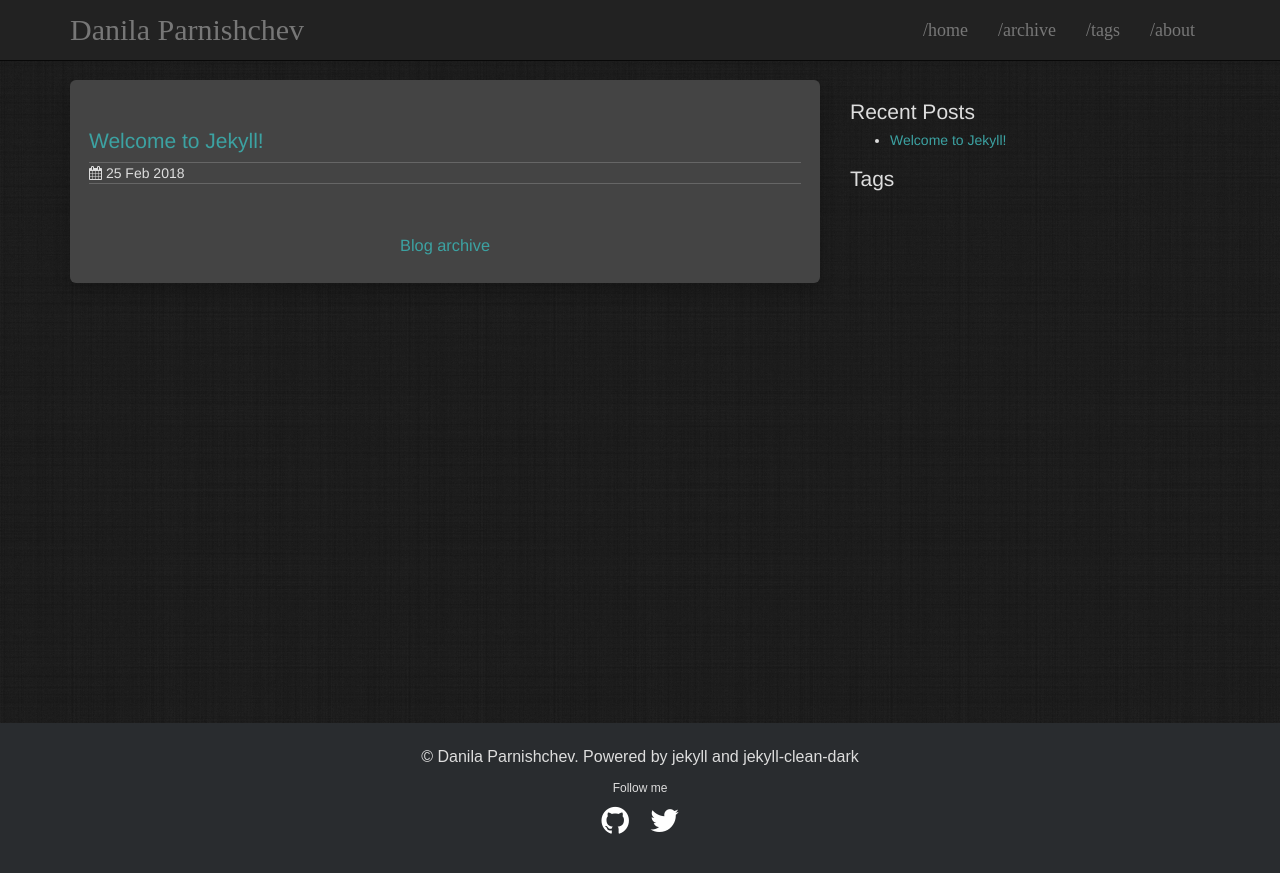
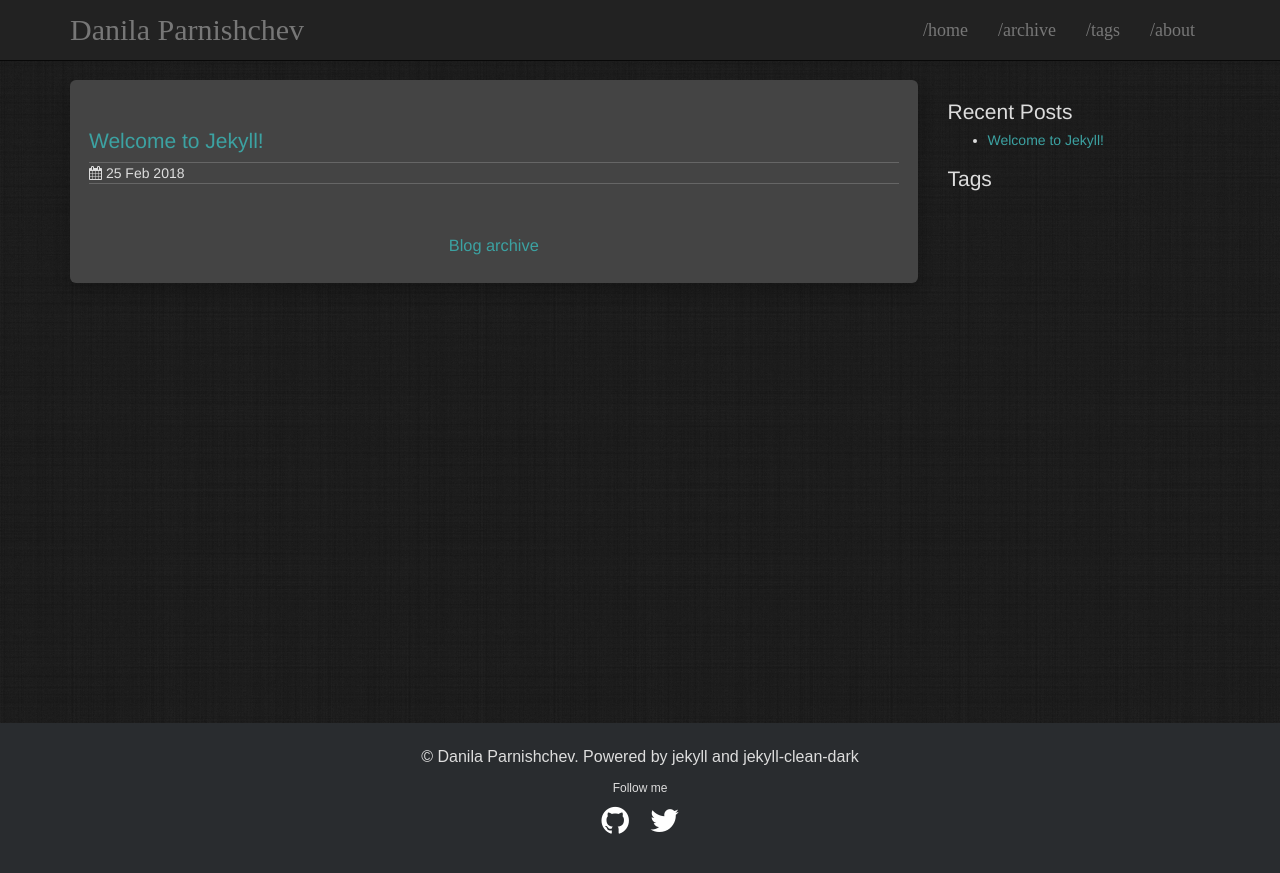
Before and after one commit to dparnishchev/dparnishchev.github.io, a Jekyll site: the page built from index.html, in a window 1280 px wide. Shown: the top 873 px of the page. Built offline with Jekyll 4.4.1, drawn with Linux system fonts in a browser that asks for light colours; the list of posts is cut into pages by our own code.

Commit message:
Blog column made wider

```diff
--- a/_layouts/page.html
+++ b/_layouts/page.html
@@ -4,12 +4,12 @@
       <div class="content">
         <div class="container container-center">
           <div class="row">
-            <div class="col-md-8">
+            <div class="col-md-9">
               <div class="well">
                 {{ content }}
               </div>
             </div>
-            <div class="col-md-4 hidden-xs">
+            <div class="col-md-3 hidden-xs">
               {% include sidebar.html %}
             </div>
           </div>
```
